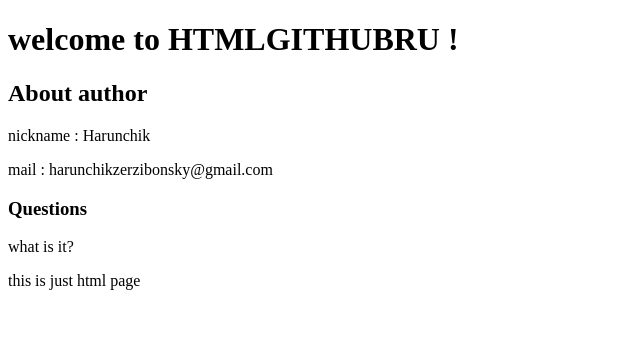
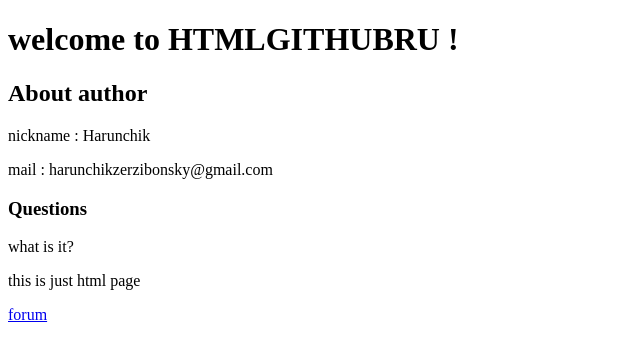
Before and after one commit to htmlgithuborg/htmlgithuborg.github.io, a plain HTML site: page site.html in a window 1280 px wide. Shown: the full height of the page, 0-640 px from the left. Drawn offline with Linux system fonts and the light colour scheme.

Commit message:
Update site.html

```diff
--- a/site.html
+++ b/site.html
@@ -13,5 +13,6 @@
  <p>what is it?</p>
  <!-- иди нахуй пиздюк еще раз будешь копировать это файл я тебе обещаю я тебя вычеслю по айпи и скажу твоим провайдерам чтобы отрубили тебе Инет! -->
  <p>this is just html page</p>
+<a href="forum.html">forum</a>
 </body>
 </html>
```
